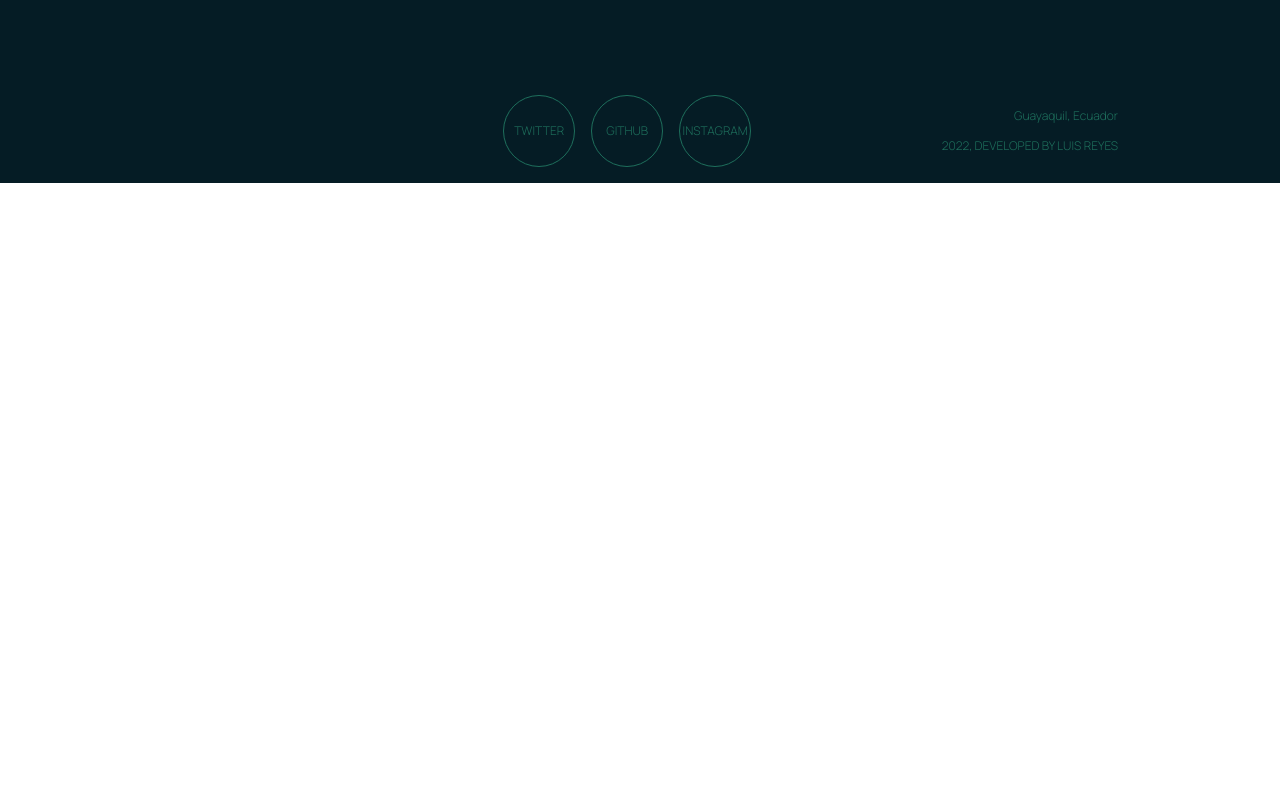
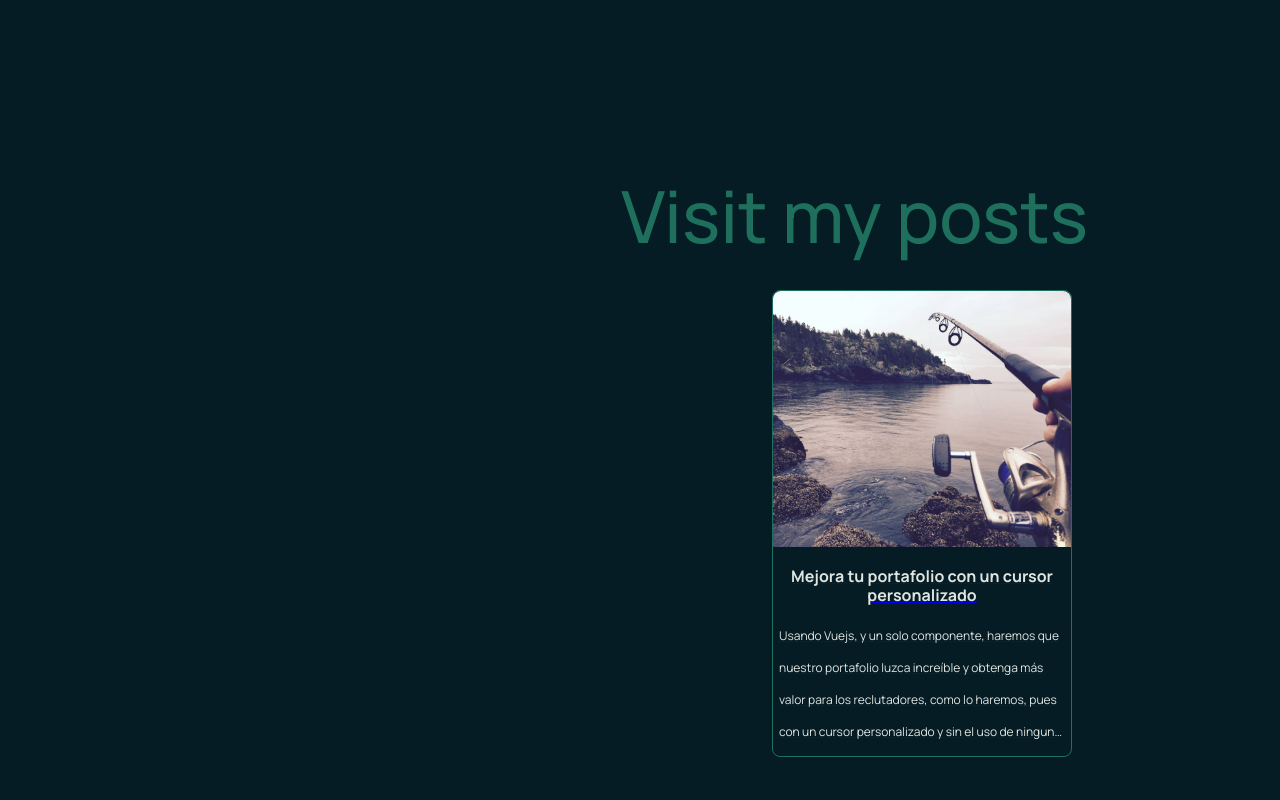
Before and after one commit to platzi/curso-arquitecturas-css-proyecto-2, a Vue app: page / in a window 1280 px wide. Shown: the part 3860-4660 px from the top of the page. Before the commit the page ends 4043 px from the top, so only its background shows below. Built offline with nearby package versions, Linux system fonts and the light colour scheme.

Commit message:
fix: posts fixed

```diff
--- a/src/components/TheFooter.vue
+++ b/src/components/TheFooter.vue
@@ -38,8 +38,11 @@ export default {
 <style scoped>
 .wrapper {
   width: 100%;
+  min-height: 40vh;
   display: flex;
   justify-content: flex-end;
+  align-items: flex-end;
+  padding-bottom: 20px;
 }
 .footer-container {
   width: 70%;
--- /dev/null
+++ b/src/components/cards/Post.vue
@@ -0,0 +1,69 @@
+<script setup>
+import { defineProps, toRefs } from 'vue';
+
+const props = defineProps({
+  post: {
+    type: Object,
+    required: true
+  }
+})
+
+const { post } = toRefs(props)
+
+</script>
+
+<template>
+  <a :href="post.url" target="_blank" class="post-wrapper">
+    <img :src="post.img" class="post-image">
+    <h3 class="post-title">
+      {{ post.title }}
+    </h3>
+    <p class="post-description">
+      {{ post.description }}
+    </p>
+  </a>
+</template>
+
+
+<style scoped>
+.post-wrapper {
+  border-radius: 8px;
+  border: 1px solid var(--primary-color);
+  width: 300px;
+}
+.post-image {
+  border-radius: 8px 8px 0 0;
+  width: 100%;
+  height: 256px;
+  background-repeat: no-repeat;
+  object-position: top;
+  object-fit: cover;
+}
+.post-title {
+  width: 100%;
+  font-family: var(--font-family);
+  color: var(--lightbg-color);
+  font-size: 1rem;
+  margin: 16px 0;
+  padding: 0 4px;
+  text-align: center;
+}
+.post-description {
+  width: 100%;
+  font-family: var(--font-family);
+  color: var(--lightbg-color);
+  font-size: 0.75rem;
+  margin: 8px 0;
+  padding: 0 6px;
+
+  overflow:hidden;
+  line-height: 2rem;
+  max-height: 8rem;
+  -webkit-box-orient: vertical;
+  display: block;
+  display: -webkit-box;
+  overflow: hidden !important;
+  text-overflow: ellipsis;
+  -webkit-line-clamp: 4;
+}
+</style>
--- a/src/components/global/TheSectionPointer.vue
+++ b/src/components/global/TheSectionPointer.vue
@@ -87,6 +87,7 @@ const afterDotIntro = (el, done) => {
   height: 100vh;
   max-width: 1024px;
   margin: 0 auto;
+  pointer-events: none;
 }
 .stick {
   position: absolute;
--- a/src/components/index/AboutMe.vue
+++ b/src/components/index/AboutMe.vue
@@ -99,11 +99,13 @@ export default {
 </script>
 
 <style scoped>
+.aboutMeSection {
+  width: 100%;
+  display: flex;
+  justify-content: flex-end;
+}
 .aboutMeSection--container {
-  width: 100%;
-  padding: 0 2.125rem;
-  margin: 0 auto;
-  max-width: 1440px;
+  width: 75%;
 }
 
 .aboutMeSection--container__content {
@@ -119,7 +121,7 @@ export default {
   text-align: left;
   font-family: var(--font-family);
   color: var(--primary-color);
-  width: 35%;
+  width: 50%;
 }
 
 .aboutMeSection--container h2 {
--- /dev/null
+++ b/src/components/index/Blog.vue
@@ -0,0 +1,64 @@
+<script setup>
+import Post from '../cards/Post.vue'
+
+const posts = [
+  {
+    title: 'Mejora tu portafolio con un cursor personalizado ',
+    img: require("@/static/images/posts/image1.jpeg"),
+    description: 'Usando Vuejs, y un solo componente, haremos que nuestro portafolio luzca increíble y obtenga más valor para los reclutadores, como lo haremos, pues con un cursor personalizado y sin el uso de ninguna librería externa, por JS.',
+    url: 'https://codigoencasa.com/mejora-tu-portafolio-con-un-cursor-personalizado/'
+  },
+  {
+    title: 'Cómo obtener íconos para tu proyecto Vue como un Profesional',
+    img: require("@/static/images/posts/image2.jpeg"),
+    description: 'Un ícono que nos promete no tener un fondo, pero cuando lo utilizamos nos damos cuenta de que tenemos la cuadrícula alrededor 🤬, he conocido el sufrimiento que se tiene al momento de descargar imágenes para íconos y que estos se vean distintos por diversas razones: por sus colores, tamaños e incluso porque los artes son distintos.',
+    url: 'https://codigoencasa.com/como-obtener-iconos-para-tu-proyecto-vue-como-un-profesional/'
+  },
+]
+
+</script>
+
+<template>
+  <section class="wrapper">
+    <h2 class="blog-title">
+      Visit my posts
+    </h2>
+    <div class="posts-container">
+      <Post
+        v-for="(post, i) in posts"
+        :key="i"
+        :post="post" />
+    </div>
+  </section>
+</template>
+
+<style scoped>
+  .wrapper {
+    display: flex;
+    justify-content: flex-send;
+    min-height: 100vh;
+    flex-direction: column;
+    align-items: flex-end;
+    margin: 48px;
+  }
+  .posts-container {
+    margin: 32px;
+    display: flex;
+    flex-direction: column;
+    gap: 48px;
+  }
+  .blog-title {
+    font-family: var(--font-family);
+    color: var(--primary-color);
+    font-size: 4.5rem;
+    font-weight: 500;
+    margin-top: 3rem;
+    width: 80%;
+    text-align: right;
+    padding-right: 1rem;
+  }
+  .posts-container {
+    display: flex;
+    flex-direction: column;
+  }
+</style>
--- a/src/components/index/Stack.vue
+++ b/src/components/index/Stack.vue
@@ -121,6 +121,7 @@ onMounted(() => {
   margin-top: 3rem;
   width: 80%;
   text-align: right;
+  padding-right: 1rem;
 }
 
 .first-container {
--- a/src/views/Home.vue
+++ b/src/views/Home.vue
@@ -1,11 +1,12 @@
 <template>
   <div class="general-container">
-    <the-cursor :xCursorPosition="xPosition" :yCursorPosition="yPosition" />
+    <!-- <the-cursor :xCursorPosition="xPosition"/> :yCursorPosition="yPosition" /> -->
     <hero-section id="indexhero" />
     <my-portfolio :projects="projects" id="indexportfolio" />
     <stack />
-    <!-- <about-me id="indexabout" />
-    <contact-section class="" id="indexcontact" /> -->
+    <Blog />
+    <about-me id="indexabout" />
+    <!-- <contact-section class="" id="indexcontact" /> -->
   </div>
 </template>
 
@@ -13,9 +14,10 @@
 import HeroSection from "../components/index/HeroSection.vue";
 import MyPortfolio from "../components/index/MyPortfolio.vue";
 import Stack from "../components/index/Stack.vue";
+import Blog from "../components/index/Blog.vue"
 // import ContactSection from "../components/index/ContactSection.vue";
 // import TheCursor from "../components/global/TheCursor.vue";
-// import AboutMe from "../components/index/AboutMe.vue";
+import AboutMe from "../components/index/AboutMe.vue";
 import { ref, computed, onMounted, onUnmounted } from "vue";
 import { useStore } from "vuex";
 export default {
@@ -24,9 +26,10 @@ export default {
     HeroSection,
     MyPortfolio,
     Stack,
+    Blog,
     // ContactSection,
     // TheCursor,
-    // AboutMe,
+    AboutMe,
   },
   setup() {
     const xPosition = ref(0);
```
Also changed, not shown: src/static/images/posts/image1.jpeg (added), src/static/images/posts/image2.jpeg (added).
